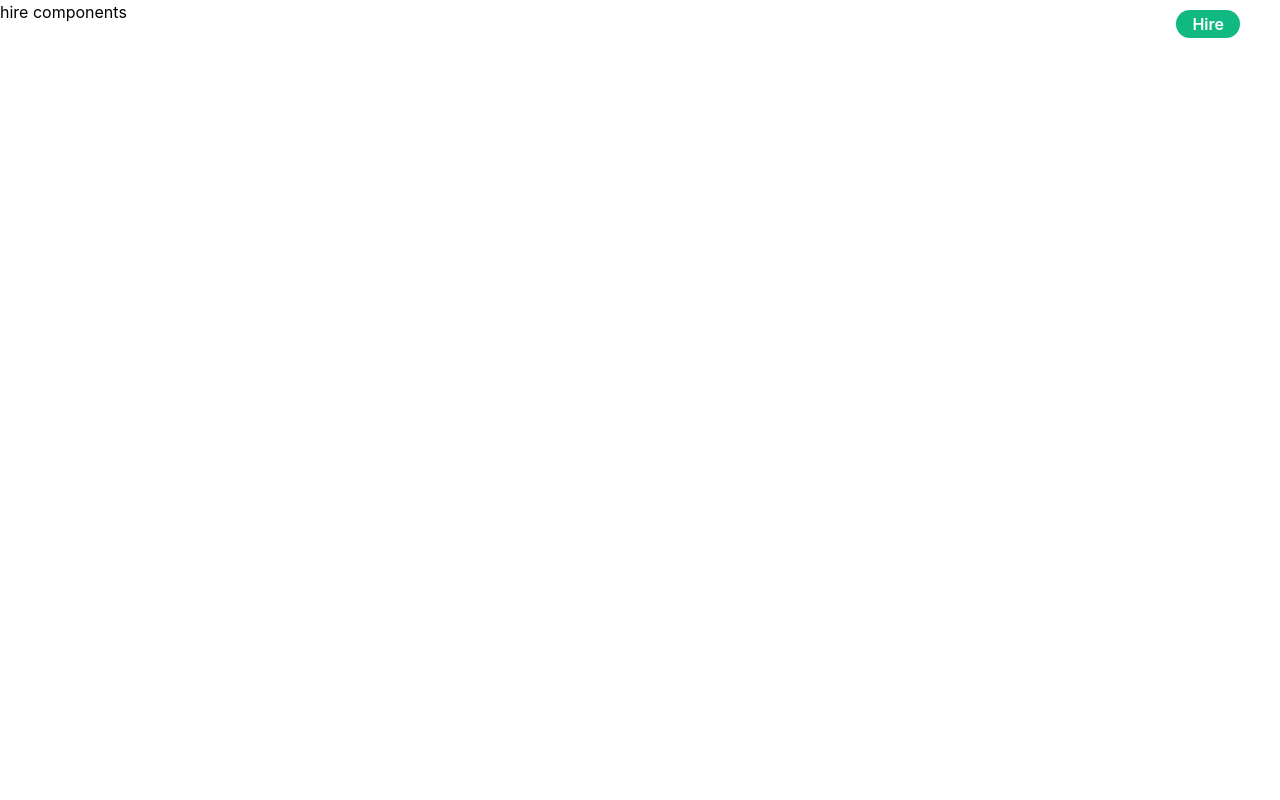
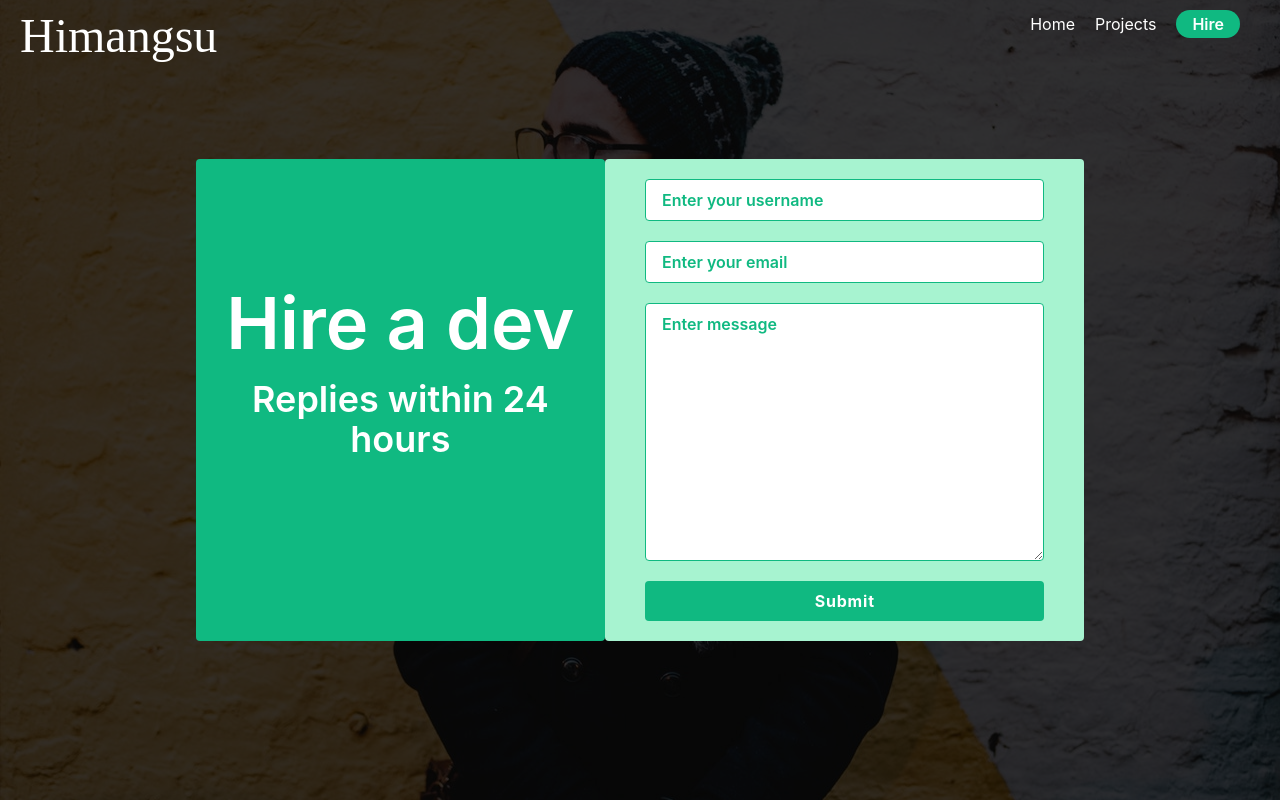
Before and after one commit to HimangsuSarkar/portfolio-website-react, a React (Create React App) app: page /hire in a window 1280 px wide. Built offline with nearby package versions, Linux system fonts and the light colour scheme; a web font is replaced by a local one.

Commit message:
Hire component successfully done and some change on project components

```diff
--- a/src/components/Hire/Hire.js
+++ b/src/components/Hire/Hire.js
@@ -2,9 +2,29 @@ import React from 'react'
 
 const Hire = () => {
     return (
-        <div>
-            hire components
-        </div>
+        <>
+            <section className="showcase">
+         <div className="overlay flex flex-col items-center justify-center">
+             <div className="flex flex-col w-9/12 lg:w-auto lg:flex-row">
+                <div className="bg-green-500 py-10 rounded lg:px-5 lg:pt-32">
+                    <h2 className="text-white text-center text-5xl font-semibold mb-5 lg:text-7xl">Hire a dev</h2>
+                    <p className="text-white text-center text-md font-semibold mb-5 lg:text-4xl">Replies within 24 hours</p>
+                </div>
+
+                <form action="" name="Feedback form"  method="post"
+              className="flex flex-col bg-green-200 py-5 px-10 rounded lg:w-7/12">
+                    <input type="text" name="username" id="username" placeholder="Enter your username" required
+                    className="py-2 px-4 mb-5 rounded border border-solid border-green-500 text-green-500 placeholder-green-500 font-semibold"/>
+                    <input type="email" name="email" id="email" placeholder="Enter your email " required
+                     className="py-2 px-4 mb-5 rounded border border-solid border-green-500 text-green-500 placeholder-green-500 font-semibold"/>
+                    <textarea name="textarea" id="textarea" cols="30" rows="10" placeholder="Enter message" required
+                     className="py-2 px-4 mb-5 rounded border border-solid border-green-500 text-green-500 placeholder-green-500 font-semibold"></textarea>
+                   <input type="submit" value="Submit" className="bg-green-500 text-white font-bold tracking-wider py-2 rounded cursor-pointer transition-all hover:bg-green-800"/>
+                </form>
+               </div>
+             </div>
+            </section>
+        </>
     )
 }
 
--- a/src/components/Projects/Projects.js
+++ b/src/components/Projects/Projects.js
@@ -2,7 +2,7 @@ import React, { useState } from 'react'
 import data from '../../data';
 
 const Projects = () => {
-    const[items,setItems]=useState(data);
+    const[items]=useState(data);
     return (
         <>
           <section className="py-20 px-5 bg-green-800 grid grid-cols-1 gap-5 sm:grid-cols-2 lg:grid-cols-3 lg:h-screen lg:pt-32">
```
